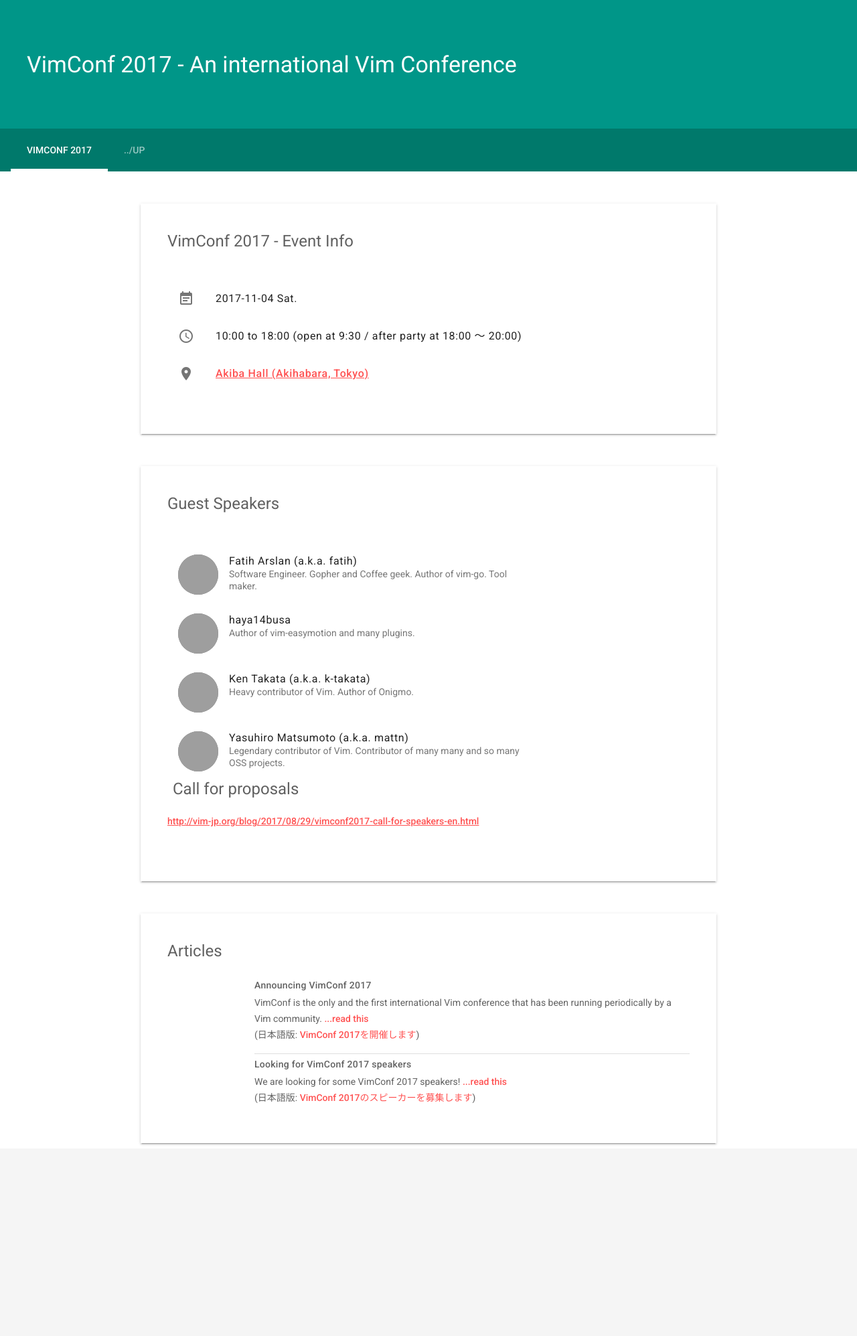
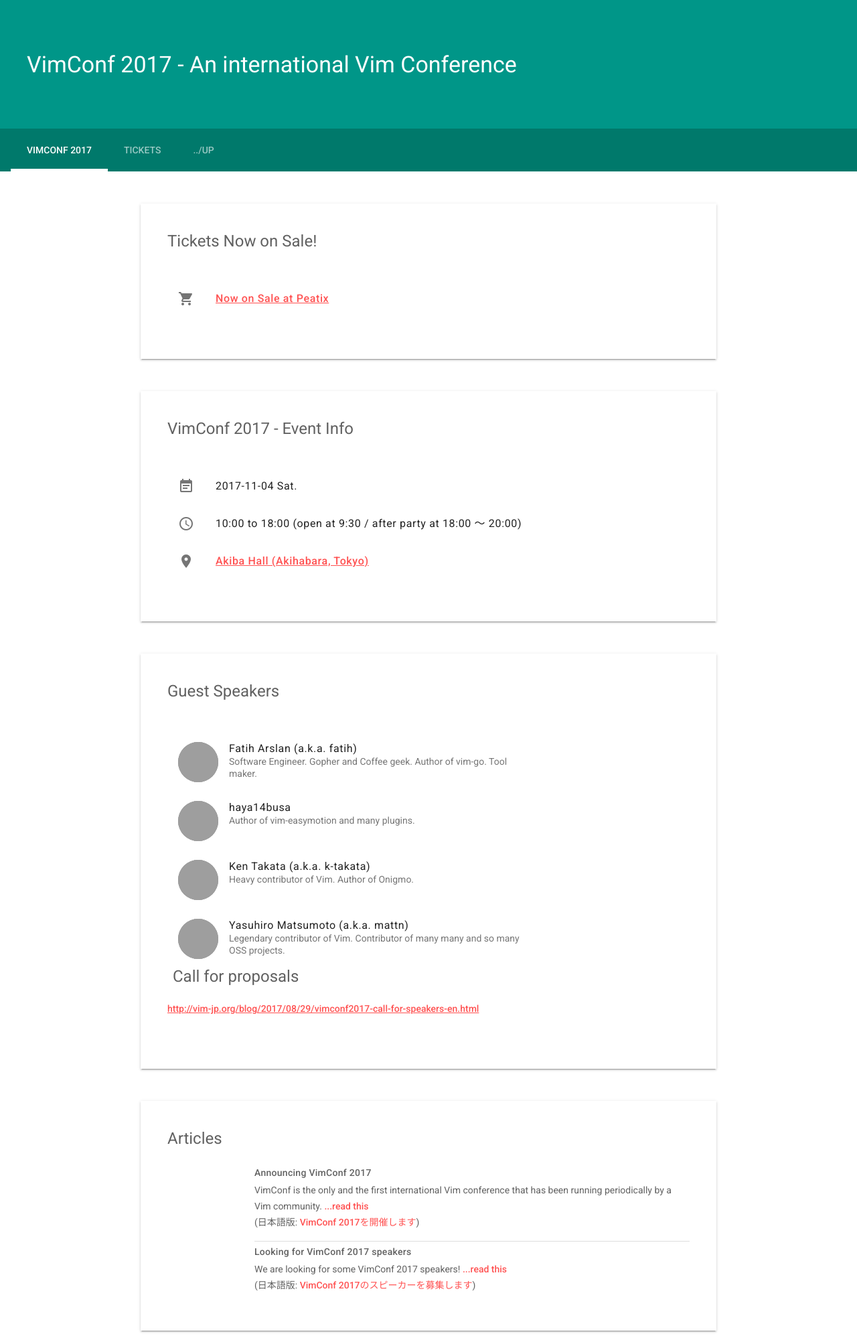
Before and after one commit to vim-jp/vimconf.org, a Jekyll site: the page built from 2017/index.html, in a window 1280 px wide. Shown: the whole page at 67% size. Built offline with Jekyll 4.4.1, drawn with Linux system fonts in a browser that asks for light colours; grey boxes are pictures that could not be loaded.

Commit message:
link to peatix for tickets

```diff
--- a/2017/index.html
+++ b/2017/index.html
@@ -3,6 +3,21 @@
 title: VimConf 2017 - An international Vim Conference
 ---
 <div class="mdl-layout__tab-panel is-active" id="summary">
+
+  <section class="section--center mdl-grid mdl-grid--no-spacing mdl-shadow--2dp">
+    <div class="mdl-card mdl-cell mdl-cell--12-col">
+      <div class="mdl-card__supporting-text mdl-grid mdl-grid--no-spacing">
+        <h4 class="mdl-cell mdl-cell--12-col">Tickets Now on Sale!</h4>
+        <ul class="mdl-list">
+          <li class="mdl-list__item">
+            <span class="mdl-list__item-primary-content">
+              <i class="material-icons mdl-list__item-icon">shopping_cart</i>
+              <a href="http://peatix.com/event/311686" target="_blank">Now on Sale at Peatix</a>
+            </span>
+          </li>
+        </ul>
+    </div>
+  </section>
 
   <section class="section--center mdl-grid mdl-grid--no-spacing mdl-shadow--2dp">
     <div class="mdl-card mdl-cell mdl-cell--12-col">
--- a/_config.yml
+++ b/_config.yml
@@ -14,7 +14,7 @@
 ### Plugins
 plugins:
   - jemoji
-  - jekyll-sitemap
+  #- jekyll-sitemap
   - jekyll-redirect-from
   - jekyll-seo-tag
 
--- a/_layouts/2017/landing.html
+++ b/_layouts/2017/landing.html
@@ -12,6 +12,7 @@
     </div>
     <div class="mdl-layout__tab-bar mdl-js-ripple-effect mdl-color--primary-dark">
       <a href="#summary" class="mdl-layout__tab is-active">VimConf 2017</a>
+      <a href="#tickets" class="mdl-layout__tab">Tickets</a>
       <a href=".." class="mdl-layout__tab">../UP</a>
     </div>
   </header>
```
